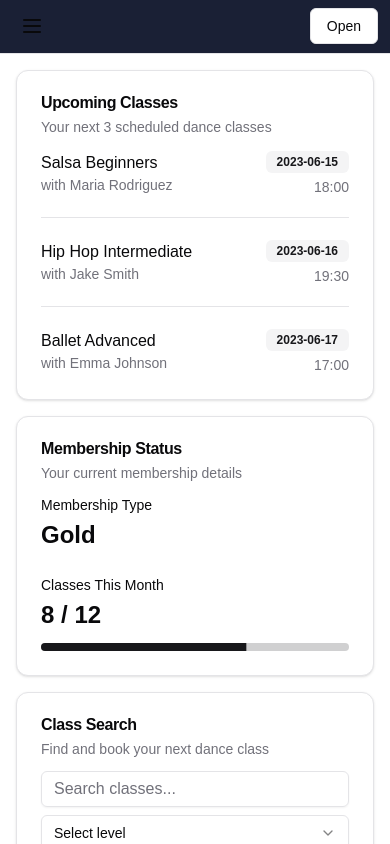
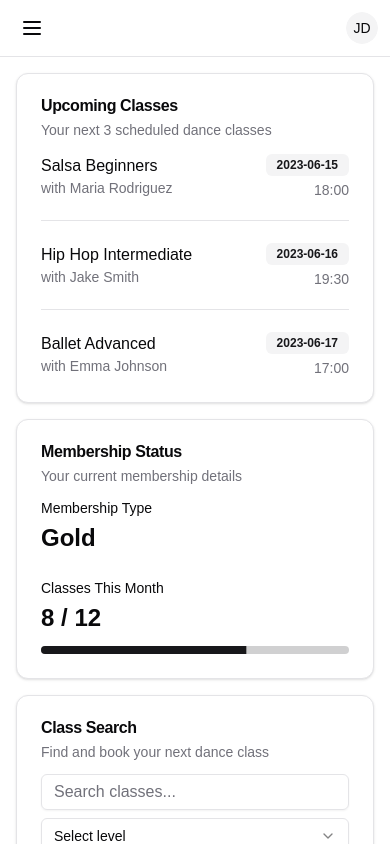
Before and after one commit to Osinek280/kamann, a Next.js app: page /dashboard/client in a window 390 px wide. Shown: the top 844 px of the page. Built offline with nearby package versions, Linux system fonts and the light colour scheme.

Commit message:
feat: add loaders (shadcn skeleton) at /dashboard

```diff
--- a/app/dashboard/client/components/class-search.tsx
+++ b/app/dashboard/client/components/class-search.tsx
@@ -1,10 +1,11 @@
 'use client'
-import { useState } from "react"
+import { useEffect, useState } from "react"
 import { Card, CardContent, CardDescription, CardHeader, CardTitle } from "@/components/ui/card"
 import { Input } from "@/components/ui/input"
 import { Button } from "@/components/ui/button"
 import { Select, SelectContent, SelectItem, SelectTrigger, SelectValue } from "@/components/ui/select"
 import { ScrollArea } from "@/components/ui/scroll-area"
+import { Skeleton } from "@/components/ui/skeleton"
 
 const danceClasses = [
   { id: 1, name: "Salsa Beginners", instructor: "Maria Rodriguez", day: "Monday", time: "18:00" },
@@ -22,6 +23,13 @@ const danceClasses = [
 export default function ClassSearch() {
   const [searchTerm, setSearchTerm] = useState("")
   const [selectedLevel, setSelectedLevel] = useState("")
+  const [loading, setLoading] = useState(true)
+
+  useEffect(() => {
+    // Simulate API call
+    const timer = setTimeout(() => setLoading(false), 2000)
+    return () => clearTimeout(timer)
+  }, [])
 
   const filteredClasses = danceClasses.filter(
     (class_) =>
@@ -58,7 +66,22 @@ export default function ClassSearch() {
         </div>
         <ScrollArea className="h-[400px] rounded-md border p-4">
           <div className="space-y-4 pr-4">
-            {filteredClasses.map((class_) => (
+            {loading
+              ? Array(5)
+                  .fill(0)
+                  .map((_, i) => (
+                    <div key={i} className="flex items-center justify-between pb-4 last:pb-0">
+                      <div>
+                        <Skeleton className="h-5 w-40 mb-2" />
+                        <Skeleton className="h-4 w-32" />
+                      </div>
+                      <div className="text-right">
+                        <Skeleton className="h-4 w-20 mb-1" />
+                        <Skeleton className="h-4 w-16" />
+                      </div>
+                    </div>
+                  ))
+              : filteredClasses.map((class_) => (
                   <div
                     key={class_.id}
                     className="flex items-center justify-between border-b pb-4 last:border-b-0 last:pb-0"
--- a/app/dashboard/client/components/membership-status.tsx
+++ b/app/dashboard/client/components/membership-status.tsx
@@ -1,11 +1,30 @@
+"use client"
 import { Card, CardContent, CardDescription, CardHeader, CardTitle } from "@/components/ui/card"
 import { Progress } from "@/components/ui/progress"
+import { Skeleton } from "@/components/ui/skeleton"
+import { useState, useEffect } from "react"
 
 export default function MembershipStatus() {
-  const membershipType = "Gold"
-  const classesAttended = 8
-  const totalClasses = 12
-  const progress = (classesAttended / totalClasses) * 100
+  const [loading, setLoading] = useState(true)
+  const [membershipData, setMembershipData] = useState({
+    membershipType: "",
+    classesAttended: 0,
+    totalClasses: 0,
+  })
+
+  useEffect(() => {
+    const timer = setTimeout(() => {
+      setMembershipData({
+        membershipType: "Gold",
+        classesAttended: 8,
+        totalClasses: 12,
+      })
+      setLoading(false)
+    }, 2000)
+    return () => clearTimeout(timer)
+  }, [])
+
+  const progress = (membershipData.classesAttended / membershipData.totalClasses) * 100
 
   return (
     <Card className="h-full flex flex-col">
@@ -17,14 +36,27 @@ export default function MembershipStatus() {
         <div className="space-y-6">
           <div>
             <p className="text-sm font-medium mb-1">Membership Type</p>
-            <p className="text-2xl font-bold">{membershipType}</p>
+            {loading ? (
+              <Skeleton className="h-8 w-24" />
+            ) : (
+              <p className="text-2xl font-bold">{membershipData.membershipType}</p>
+            )}
           </div>
           <div>
             <p className="text-sm font-medium mb-1">Classes This Month</p>
-            <p className="text-2xl font-bold">
-              {classesAttended} / {totalClasses}
-            </p>
-            <Progress value={progress} className="mt-3" />
+            {loading ? (
+              <>
+                <Skeleton className="h-8 w-32 mb-3" />
+                <Skeleton className="h-6 w-full" />
+              </>
+            ) : (
+              <>
+                <p className="text-2xl font-bold">
+                  {membershipData.classesAttended} / {membershipData.totalClasses}
+                </p>
+                <Progress value={progress} className="mt-3" />
+              </>
+            )}
           </div>
         </div>
       </CardContent>
--- a/app/dashboard/client/components/upcoming-classes.tsx
+++ b/app/dashboard/client/components/upcoming-classes.tsx
@@ -1,5 +1,8 @@
+"use client"
 import { Card, CardContent, CardDescription, CardHeader, CardTitle } from "@/components/ui/card"
 import { Badge } from "@/components/ui/badge"
+import { Skeleton } from "@/components/ui/skeleton"
+import { useState, useEffect } from "react"
 
 const upcomingClasses = [
   { id: 1, name: "Salsa Beginners", instructor: "Maria Rodriguez", date: "2023-06-15", time: "18:00" },
@@ -8,6 +11,14 @@ const upcomingClasses = [
 ]
 
 export default function UpcomingClasses() {
+  const [loading, setLoading] = useState(true)
+
+  useEffect(() => {
+    // Simulate API call
+    const timer = setTimeout(() => setLoading(false), 2000)
+    return () => clearTimeout(timer)
+  }, [])
+
   return (
     <Card className="h-full flex flex-col">
       <CardHeader className="pb-3">
@@ -15,9 +26,28 @@ export default function UpcomingClasses() {
         <CardDescription>Your next 3 scheduled dance classes</CardDescription>
       </CardHeader>
       <CardContent className="flex-grow">
+        {loading ? (
+          <div className="space-y-5">
+            {[1, 2, 3].map((i) => (
+              <div key={i} className="flex items-center justify-between pb-5 last:pb-0 border-b last:border-b-0">
+                <div>
+                  <Skeleton className="h-5 w-40 mb-2" />
+                  <Skeleton className="h-4 w-32" />
+                </div>
+                <div className="text-right">
+                  <Skeleton className="h-6 w-24 mb-1" />
+                  <Skeleton className="h-4 w-16" />
+                </div>
+              </div>
+            ))}
+          </div>
+        ) : (
           <div className="space-y-5">
             {upcomingClasses.map((class_) => (
-            <div key={class_.id} className="flex items-center justify-between pb-5 last:pb-0 border-b last:border-b-0">
+              <div
+                key={class_.id}
+                className="flex items-center justify-between pb-5 last:pb-0 border-b last:border-b-0"
+              >
                 <div>
                   <p className="font-medium">{class_.name}</p>
                   <p className="text-sm text-muted-foreground">with {class_.instructor}</p>
@@ -29,6 +59,7 @@ export default function UpcomingClasses() {
               </div>
             ))}
           </div>
+        )}
       </CardContent>
     </Card>
   )
--- a/app/dashboard/components/dashbord-top-nav.tsx
+++ b/app/dashboard/components/dashbord-top-nav.tsx
@@ -12,7 +12,6 @@ import { SheetContent, SheetHeader, SheetTitle, SheetTrigger } from '@/component
 import { MessageDropdown } from './message-dropdown'
 import { NotificationDropdown } from './notification-dropdown'
 import { QuickActions, actions } from './quick-actions'
-
 import {
   DropdownMenu,
   DropdownMenuContent,
@@ -28,15 +27,26 @@ import {
 } from "@/components/ui/dropdown-menu"
 import Image from 'next/image'
 import { logout } from '@/app/auth/auth'
+import { Avatar, AvatarFallback, AvatarImage } from '@/components/ui/avatar'
 
 export function DropdownMenuDemo() {
   return (
     <DropdownMenu>
       <DropdownMenuTrigger asChild>
-        <Button variant="outline">Open</Button>
+        <Button variant="ghost" className="relative h-8 w-8 rounded-full">
+          <Avatar className="h-8 w-8">
+            <AvatarImage alt="@username" />
+            <AvatarFallback>JD</AvatarFallback>
+          </Avatar>
+        </Button>
       </DropdownMenuTrigger>
       <DropdownMenuContent className="w-56">
-        <DropdownMenuLabel>My Account</DropdownMenuLabel>
+        <DropdownMenuLabel className="font-normal">
+          <div className="flex flex-col space-y-1">
+            <p className="text-sm font-medium leading-none">John Doe</p>
+            <p className="text-xs leading-none text-muted-foreground">john@example.com</p>
+          </div>
+        </DropdownMenuLabel>
         <DropdownMenuSeparator />
         <DropdownMenuGroup>
           <DropdownMenuItem>
@@ -83,7 +93,8 @@ export function DropdownMenuDemo() {
 export default function DashboardTopNav({ children }: { children: ReactNode }) {
   return (
     <div className="flex flex-col">
-      <header className="flex h-14 lg:h-[70px] items-center gap-4 border-b px-3 bg-[#1A2035] lg:bg-inherit">
+      <header className="sticky top-0 z-50 w-full border-b bg-background/95 backdrop-blur supports-[backdrop-filter]:bg-background/60">
+        <div className='flex h-14 lg:h-[70px] items-center gap-4 px-3'>
           <MobileNavigation />
           <SearchBar />
           <div className="ml-auto">
@@ -98,6 +109,7 @@ export default function DashboardTopNav({ children }: { children: ReactNode }) {
               <NotificationDropdown />
               <QuickActions />
               <ModeToggle />
+            </div>
           </div>
         </div>
       </header>
--- /dev/null
+++ b/components/ui/skeleton.tsx
@@ -0,0 +1,15 @@
+import { cn } from "@/lib/utils"
+
+function Skeleton({
+  className,
+  ...props
+}: React.HTMLAttributes<HTMLDivElement>) {
+  return (
+    <div
+      className={cn("animate-pulse rounded-md bg-primary/10", className)}
+      {...props}
+    />
+  )
+}
+
+export { Skeleton }
```
Lines whose indentation alone changed are shown as unchanged.
